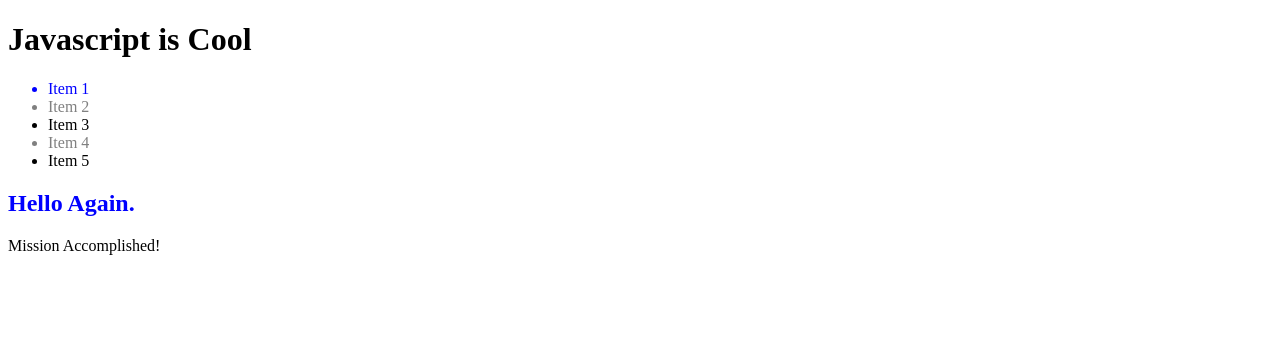
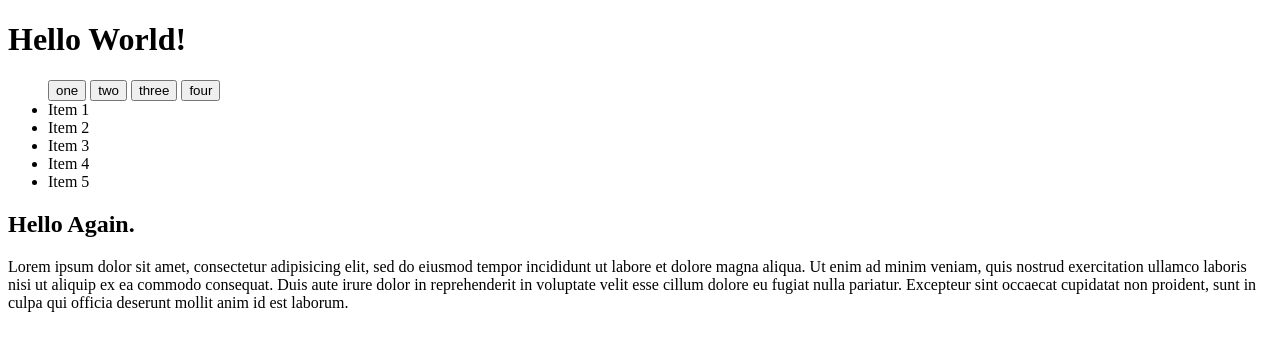
Before and after one commit to Matt-Wiram/codeup-web-exerercises, a website: page html/dom-query-js.html in a window 1280 px wide. Drawn offline with Linux system fonts and the light colour scheme.

Commit message:
dom events

```diff
--- a/html/dom-query-js.html
+++ b/html/dom-query-js.html
@@ -8,6 +8,10 @@
 
 <h1 id="main-header">Hello World!</h1>
 <ul>
+    <button id="btn1" class="btn1">one</button>
+    <button id="btn2" class="btn2">two</button>
+    <button id="btn3" class="btn3">three</button>
+    <button id="btn4" class="btn4">four</button>
     <li data-dbid="1">Item 1</li>
     <li data-dbid="2">Item 2</li>
     <li data-dbid="3">Item 3</li>
@@ -32,25 +36,42 @@
          var mainHeader = document.getElementById("main-header");
 
         // TODO: Set inner html of mainHeader to "JavaScript is Cool"
+        function changeHtml() {
         mainHeader.innerHTML = "Javascript is Cool"
+        }
         // TODO: Uncomment the next line and get the sub header element by id
-         var subHeader = document.getElementById("sub-header");
+
+        var subHeader = document.getElementById("sub-header");
 
         // TODO: Set the text color of subHeader to blue
+        function addBlue() {
         subHeader.style.color = "blue";
+        }
         // TODO: Uncomment the next line and get all list items
          var listItems = document.getElementsByTagName("li");
 
         // TODO: Set text color on every other list item to grey
         // TODO: Set text color of li with dbid = 1 to blue
+        function changeColor() {
         listItems[1].style.color = "grey";
         listItems[3].style.color = "grey";
         listItems[0].style.color = "blue"
+        }
         // TODO: Uncomment the next line and get all elements with class name sub-paragraph
          var subParagraphs = document.getElementsByClassName("sub-paragraph");
 
         // TODO: Change the text in the first sub paragraph to "Mission Accomplished!"
+        function changePara() {
         subParagraphs[0].innerHTML = "Mission Accomplished!"
+        }
+        let btn1 = document.getElementById("btn1");
+        let btn2 = document.getElementById("btn2");
+        let btn3 = document.getElementById("btn3");
+        let btn4 = document.getElementById("btn4");
+        btn1.addEventListener('click', changeHtml);
+        btn2.addEventListener('click', addBlue);
+        btn3.addEventListener('click', changeColor);
+        btn4.addEventListener('click', changePara)
     })();
 </script>
 </body>
```
